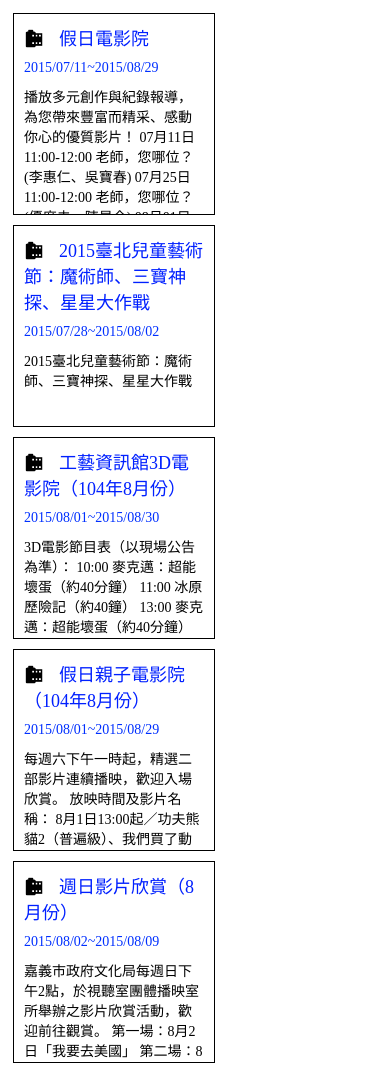
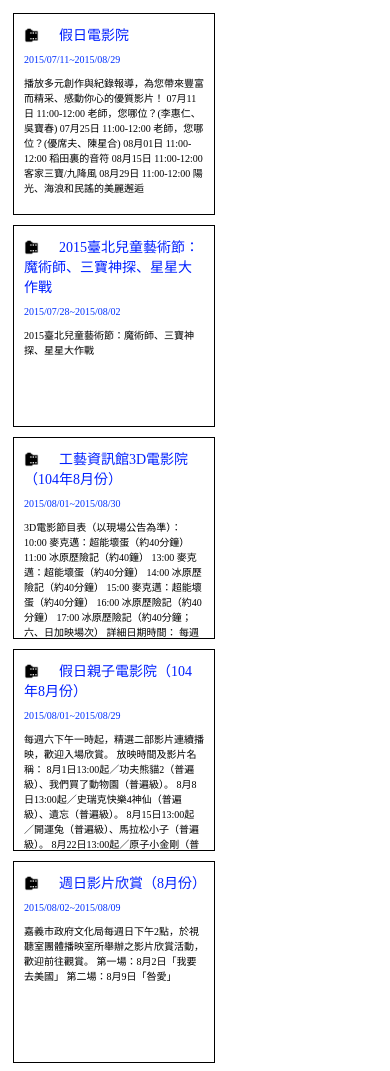
Before and after one commit to rk62pt/about_jquery, a plain HTML site: page info_movies.html in a window 390 px wide. Shown: the top 1071 px of the page. Drawn offline with Linux system fonts and the light colour scheme.

Commit message:
font size change

```diff
--- a/stylesheets/infotag.css
+++ b/stylesheets/infotag.css
@@ -63,7 +63,7 @@
 @media only screen and (max-width: 768px) {
   .infotag div{
     margin : 10px 10px 10px 10px;
-    font-size:14px;
+    font-size:10px;
 
   }
   .infotag label{
@@ -73,13 +73,13 @@
     -webkit-background-size:contain;        /*for Google Chrome、Safari*/
     -o-background-size:contain;        /*for Opera*/
     background-size:contain;        /*for IE*/
-    font-size:18px;
+    font-size:14px;
     color:#0020FF;
     padding-left:35px;
   }
 
   .infotag-date{
-    font-size:12px;
+    font-size:8px;
     color:#0030FF;
   }
 }
```
